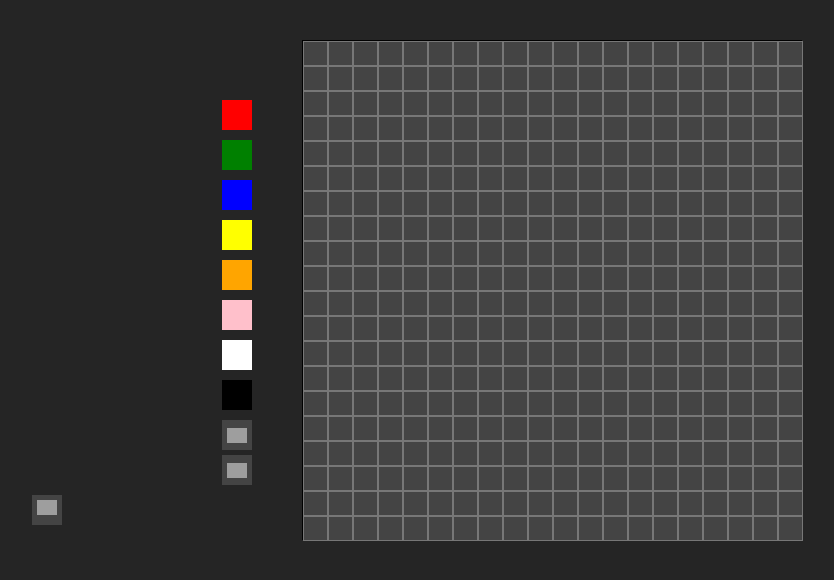
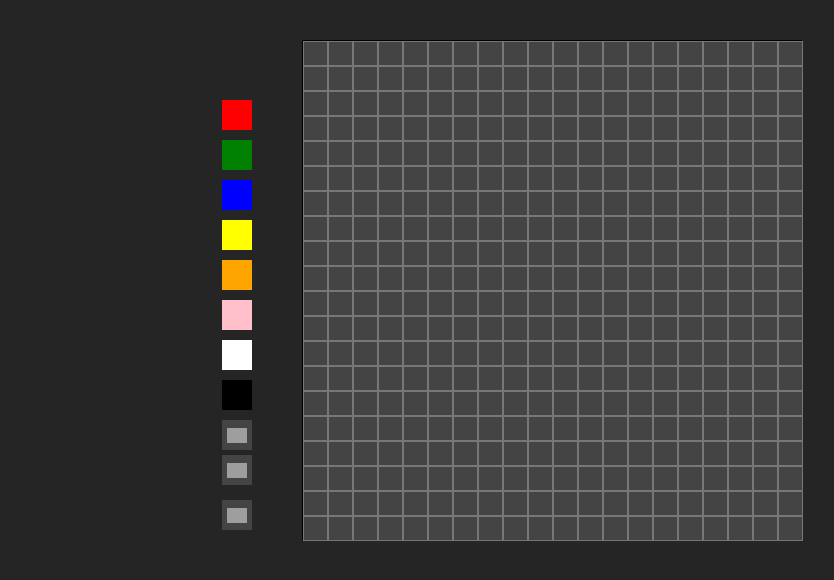
Before and after one commit to purxd/pxlartfunc, a plain HTML site: page index.html in a window 1280 px wide. Shown: the whole page, without its empty margins (128-962 px from the left). Drawn offline with nearby package versions, Linux system fonts and the light colour scheme; grey boxes are pictures that could not be loaded.

Commit message:
Update style.css

```diff
--- a/style.css
+++ b/style.css
@@ -65,17 +65,14 @@ body, html {
     background-color: rgb(68, 68, 68);
     border: 0px;
 }
-{
-    border-color: aliceblue;
-}
+
 .save{
     width: 30px;
     height: 30px;
-    cursor: pointer;
     border: 2px solid transparent;
     background-color:rgb(68,68,68);
-    top: 495px;
-    left: 160px;
+    margin-top: 450px;
+    margin-left: 0px;
     position: absolute;
 }
 
@@ -84,15 +81,12 @@ body, html {
     margin-top:360px;
     position: absolute;
     margin-left: 5px;
+
 }
 
 .disket{
+    width: 20px;
+    margin-top: 450px;
+    margin-left: 5px;
     position: absolute;
-    width: 20px;
-    top: 500px;
-    left: 165px;
 }
-
-.tool.selected{
-    border: aliceblue;
-}
```
